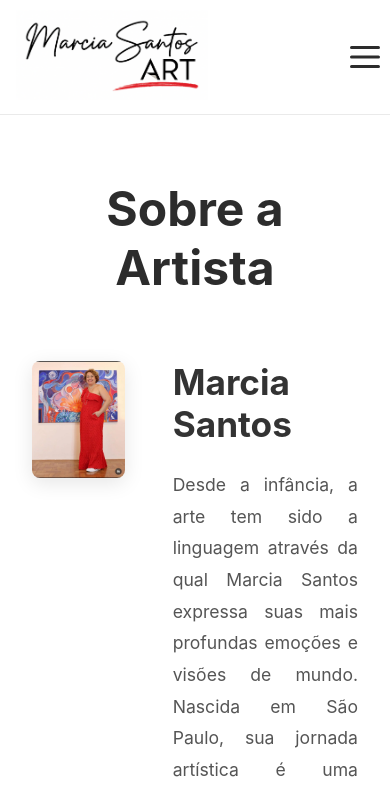
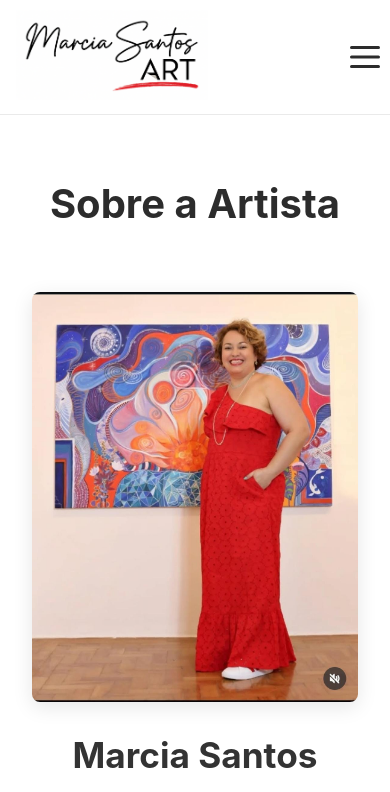
Before and after one commit to luiscolucci/projeto-marcia-art, a React (Create React App) app in the folder client/: page /sobre in a window 390 px wide. Shown: the top 792 px of the page. Built offline with nearby package versions, Linux system fonts and the light colour scheme.

Commit message:
responsividade

```diff
--- a/client/src/pages/SobrePage.css
+++ b/client/src/pages/SobrePage.css
@@ -11,7 +11,7 @@
 
 .sobre-header h1 {
   font-size: 3rem;
-  color: #2C2C2C;
+  color: #2c2c2c;
 }
 
 .sobre-content {
@@ -52,3 +52,26 @@
   margin-bottom: 1.5rem;
   text-align: justify;
 }
+/* --- INÍCIO DA MELHORIA DE RESPONSIVIDADE --- */
+/* Esta regra só se aplica a telas com largura de 768px ou menos (celulares e tablets) */
+@media screen and (max-width: 768px) {
+  /* Muda o layout de 'lado a lado' para 'um em cima do outro' */
+  .sobre-content {
+    flex-direction: column; /* Empilha os itens verticalmente */
+    align-items: center; /* Centraliza a imagem e o texto */
+    gap: 2rem; /* Reduz o espaçamento entre a imagem e o texto */
+  }
+
+  .sobre-text-wrapper {
+    text-align: center; /* Centraliza o título "Marcia Santos" */
+  }
+
+  .sobre-text-wrapper p {
+    text-align: left; /* Mantém o parágrafo alinhado à esquerda para melhor leitura */
+  }
+
+  .sobre-header h1 {
+    font-size: 2.5rem; /* Reduz um pouco o título principal no mobile */
+  }
+}
+/* --- FIM DA MELHORIA DE RESPONSIVIDADE --- */
```
